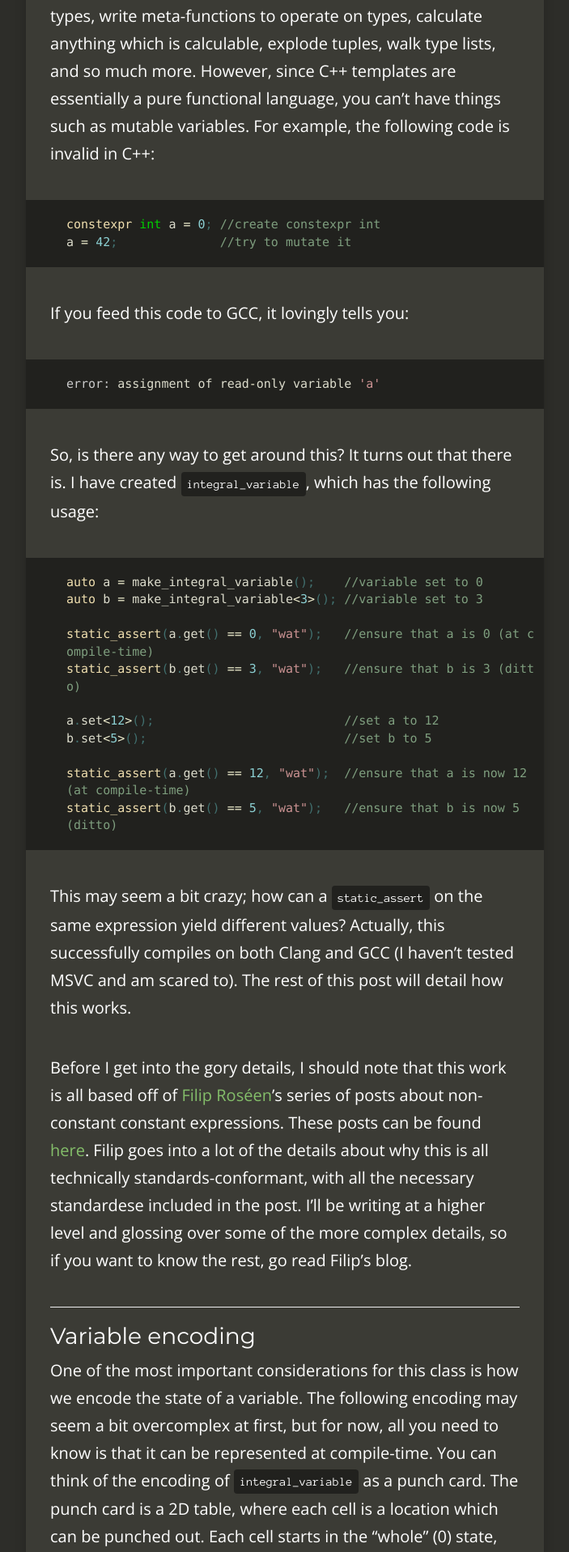
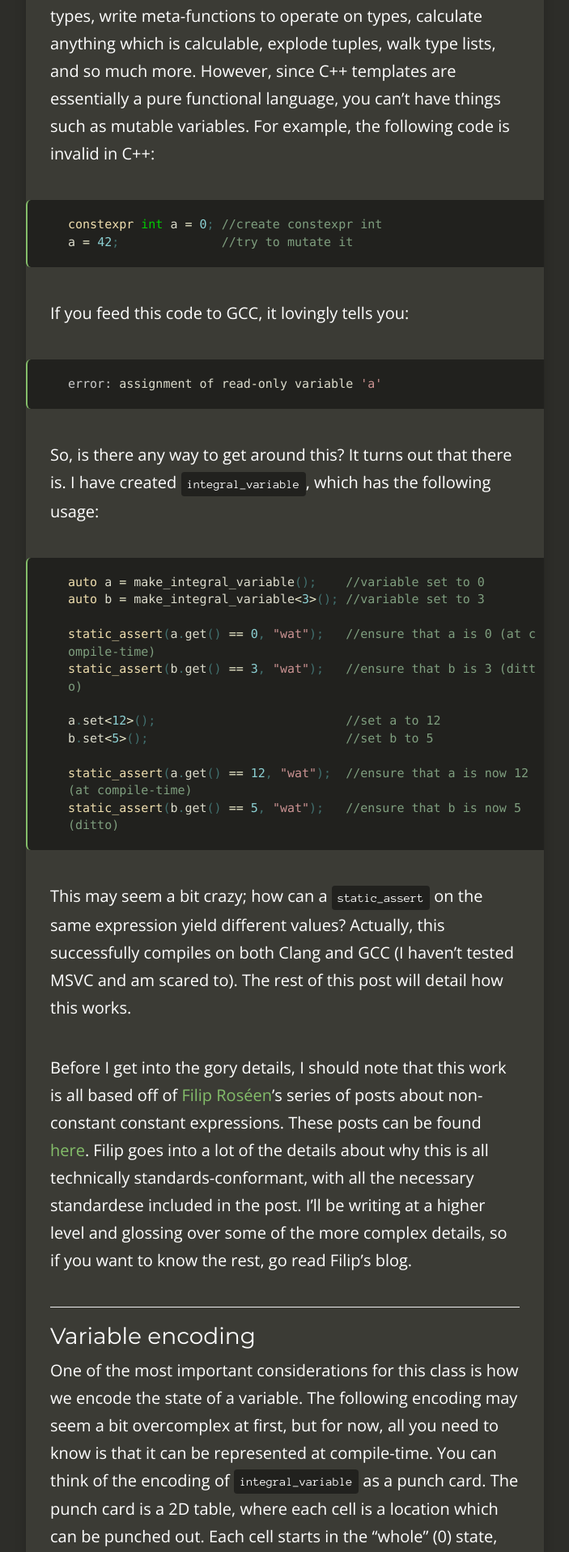
Before and after one commit to TartanLlama/tartanllama.github.io, a Jekyll site: the page built from _posts/2016-06-22-integral_variable.md, in a window 1280 px wide. Shown: the part 725-2642 px from the top of the page at 81% size, without its empty margins (288-991 px from the left). Built offline with Jekyll 4.4.1, drawn with Linux system fonts in a browser that asks for light colours; nearby versions of some CDN libraries.

Commit message:
Code border

```diff
--- a/css/style.scss
+++ b/css/style.scss
@@ -33,6 +33,14 @@ $screen-md-min: 992px;
 $screen-lg-min: 1200px;
 
 /* Globals */
+
+.home-icon {
+    float: left;
+    margin-left: 20px;
+    margin-top: 20px;
+    font-size: 30px;
+    position: fixed;
+}
 
 html {
 	height: 100%;
@@ -617,18 +625,20 @@ ul {
 				    color: $white;
 				    font-size: 12px;
                                     border: none;
+                                    border-left: 2px solid $green;
+                                    border-radius: 6px 0 0 6px;
 				    padding-left: 15px;
 				    padding-top: 20px;
 				    padding-bottom: 20px;
 				    padding-right: 15px;
 				    box-sizing: content-box;
-					border-radius: 0;
 				    margin-bottom: 10px;
 				    margin-top: 10px;
+                                    right: 120px;
 
 				    @media (min-width: $screen-sm-min) {
 					padding-left: 50px;
-						padding-right: 10px;
+					padding-right: 8px;
 					margin-bottom: 40px;
 					font-size: 15px;
 				    }
```
Lines whose indentation alone changed are shown as unchanged.
